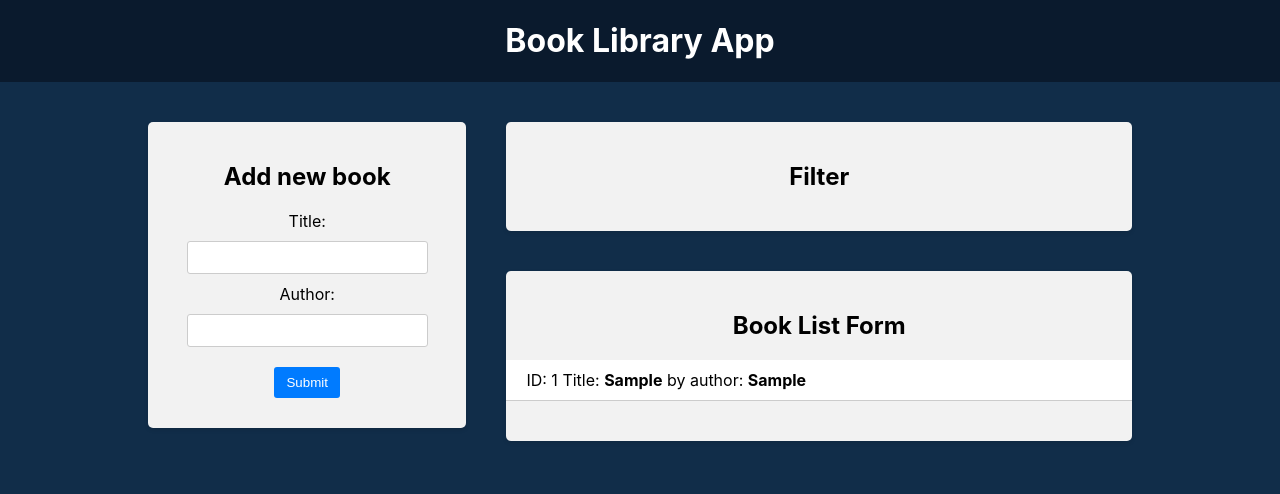
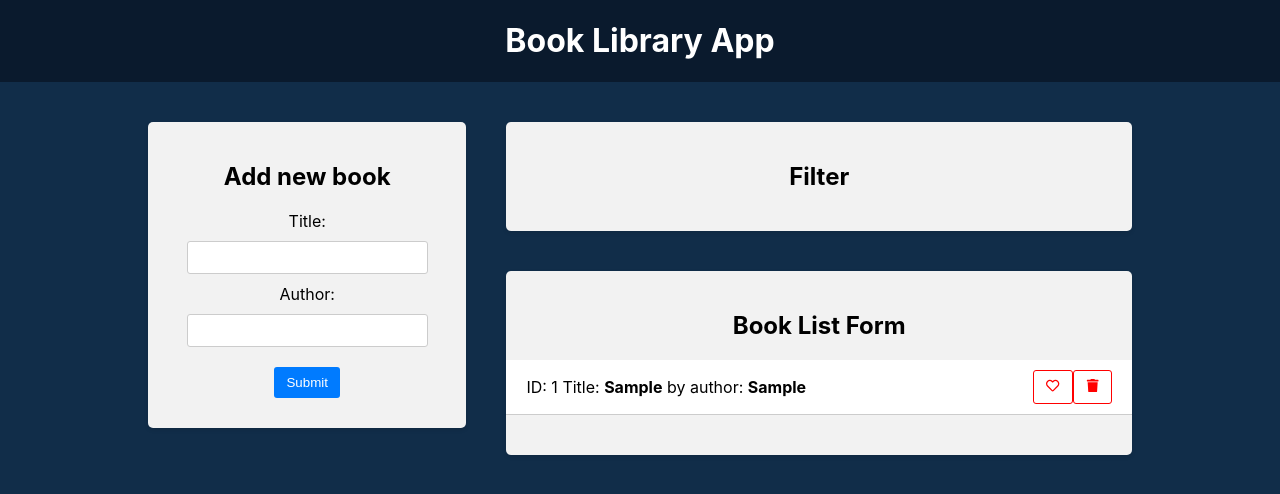
Before and after one commit to MaxChernyshev/react-redux, a React (Create React App) app in the folder frontend/: page / in a window 1280 px wide. Both pictures are taken after typing "Sample", "Sample" into the empty fields and a click on the button "Submit". Shown: the top 494 px of the page. Built offline with nearby package versions, Linux system fonts and the light colour scheme.

Commit message:
reduser delete_book added

```diff
--- a/frontend/package.json
+++ b/frontend/package.json
@@ -9,6 +9,7 @@
         "@testing-library/user-event": "^13.5.0",
         "react": "^18.2.0",
         "react-dom": "^18.2.0",
+        "react-icons": "^5.0.1",
         "react-redux": "^9.1.0",
         "react-scripts": "5.0.1",
         "uuid": "^9.0.1",
--- a/frontend/src/components/BookForm/BookForm.jsx
+++ b/frontend/src/components/BookForm/BookForm.jsx
@@ -22,7 +22,6 @@ const BookForm = () => {
 
             setTitle('')
             setAuthor('')
-            // alert('ASSA')
         }
     }
 
--- a/frontend/src/components/BookList/BookList.jsx
+++ b/frontend/src/components/BookList/BookList.jsx
@@ -1,11 +1,17 @@
-import { UseSelector, useSelector } from 'react-redux'
+import { UseSelector, useDispatch, useSelector } from 'react-redux'
 import './BookList.css'
+import { FaRegHeart, FaTrash } from "react-icons/fa"
+import { deleteBook } from '../../redux/books/actionCreators'
 
 const BookList = () => {
 
     const books = useSelector((state) => state.books)
 
-    // console.log(books)
+    const dispatch = useDispatch()
+
+    const handleDeleteBook = (id) => {
+        dispatch(deleteBook(id))
+    }
 
     return (
         <div className="app-block book-list">
@@ -18,9 +24,17 @@ const BookList = () => {
                     (
                         <ul>
                             {books.map((book, i) => (
-                                <li key={book.id}>
-                                    <div className='book-info'>
+                                <li key={book.id} className='book-list'>
+                                    <div>
                                         ID: {++i} Title: <strong>{book.title}</strong> by author: <strong>{book.author}</strong>
+                                    </div>
+                                    <div className='book-actions'>
+                                        <button>
+                                            <FaRegHeart />
+                                        </button>
+                                        <button id='bookDelete' onClick={() => handleDeleteBook(book.id)}>
+                                            <FaTrash />
+                                        </button>
                                     </div>
                                 </li>
                             ))}
--- a/frontend/src/redux/books/actionCreators.js
+++ b/frontend/src/redux/books/actionCreators.js
@@ -6,3 +6,10 @@ export const addBook = (newBook) => {
         payload: newBook
     }
 }
+
+export const deleteBook = (id) => {
+    return {
+        type: a.DELETE_BOOK,
+        payload: id,
+    }
+}
--- a/frontend/src/redux/books/actionTypes.js
+++ b/frontend/src/redux/books/actionTypes.js
@@ -1,3 +1,3 @@
 export const ADD_BOOK = 'ADD_BOOK'
-// export const DELETE_BOOK = 'DELETE_BOOK'
+export const DELETE_BOOK = 'DELETE_BOOK'
 // export const TOGGLE_FAVORITE = 'TOGGLE_FAVORITE'
--- a/frontend/src/redux/books/reducer.js
+++ b/frontend/src/redux/books/reducer.js
@@ -4,11 +4,13 @@ const initialState = []
 
 const booksReduser = (state = initialState, action) => {
 
-    // console.log(state)
-    // console.log(a.type)
     switch (action.type) {
         case a.ADD_BOOK:
             return [...state, action.payload]
+
+        case a.DELETE_BOOK:
+            return state.filter((book) => book.id != action.payload)
+
         default:
             return state
     }
```
Also changed, not shown: 1 other file (tests, documents, lock files or other folders).
